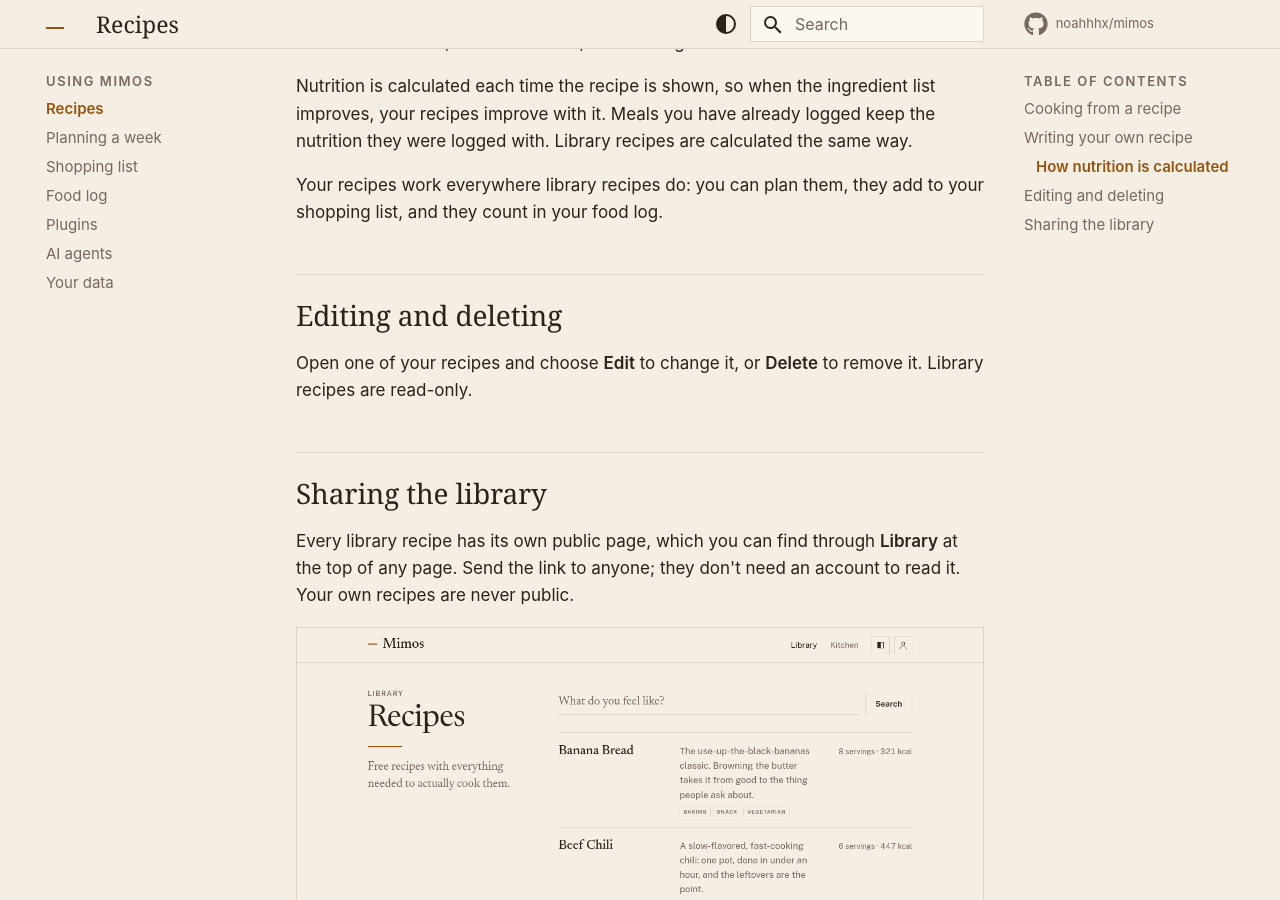
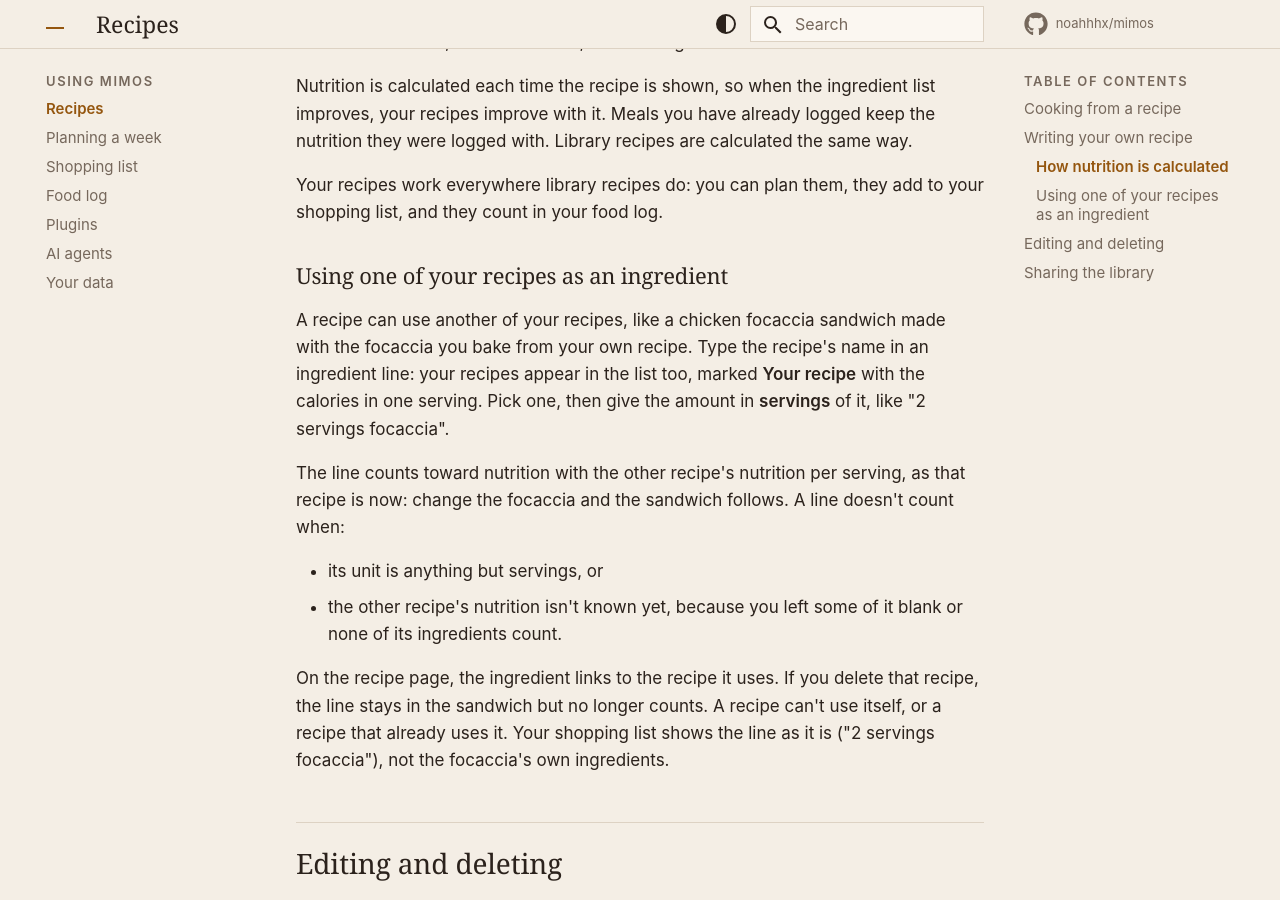
Before and after one commit to noahhhx/mimos, an MkDocs documentation site: the page built from docs/guide/recipes.md, in a window 1280 px wide and 900 px high, scrolled down 3287 px. Built offline with MkDocs 1.6.1 and Material for MkDocs 9.7.7, drawn with Linux system fonts in a browser that asks for light colours; comment, search, counter and statistics services are not loaded.

Commit message:
docs: record recipes as ingredients (ADR-0018) and explain them in the guide

```diff
--- a/docs/guide/recipes.md
+++ b/docs/guide/recipes.md
@@ -74,6 +74,28 @@
 Your recipes work everywhere library recipes do: you can plan them, they
 add to your shopping list, and they count in your food log.
 
+### Using one of your recipes as an ingredient
+
+A recipe can use another of your recipes, like a chicken focaccia
+sandwich made with the focaccia you bake from your own recipe. Type the
+recipe's name in an ingredient line: your recipes appear in the list
+too, marked **Your recipe** with the calories in one serving. Pick one,
+then give the amount in **servings** of it, like "2 servings focaccia".
+
+The line counts toward nutrition with the other recipe's nutrition per
+serving, as that recipe is now: change the focaccia and the sandwich
+follows. A line doesn't count when:
+
+- its unit is anything but servings, or
+- the other recipe's nutrition isn't known yet, because you left some of
+  it blank or none of its ingredients count.
+
+On the recipe page, the ingredient links to the recipe it uses. If you
+delete that recipe, the line stays in the sandwich but no longer counts.
+A recipe can't use itself, or a recipe that already uses it. Your
+shopping list shows the line as it is ("2 servings focaccia"), not the
+focaccia's own ingredients.
+
 ## Editing and deleting
 
 Open one of your recipes and choose **Edit** to change it, or **Delete** to
```
Also changed, not shown: AGENTS.md (+2 -2 lines), docs/decisions/adr-0018-recipes-as-ingredients.md (added, +95 -0 lines), docs/decisions/index.md (+1 -0 lines).
